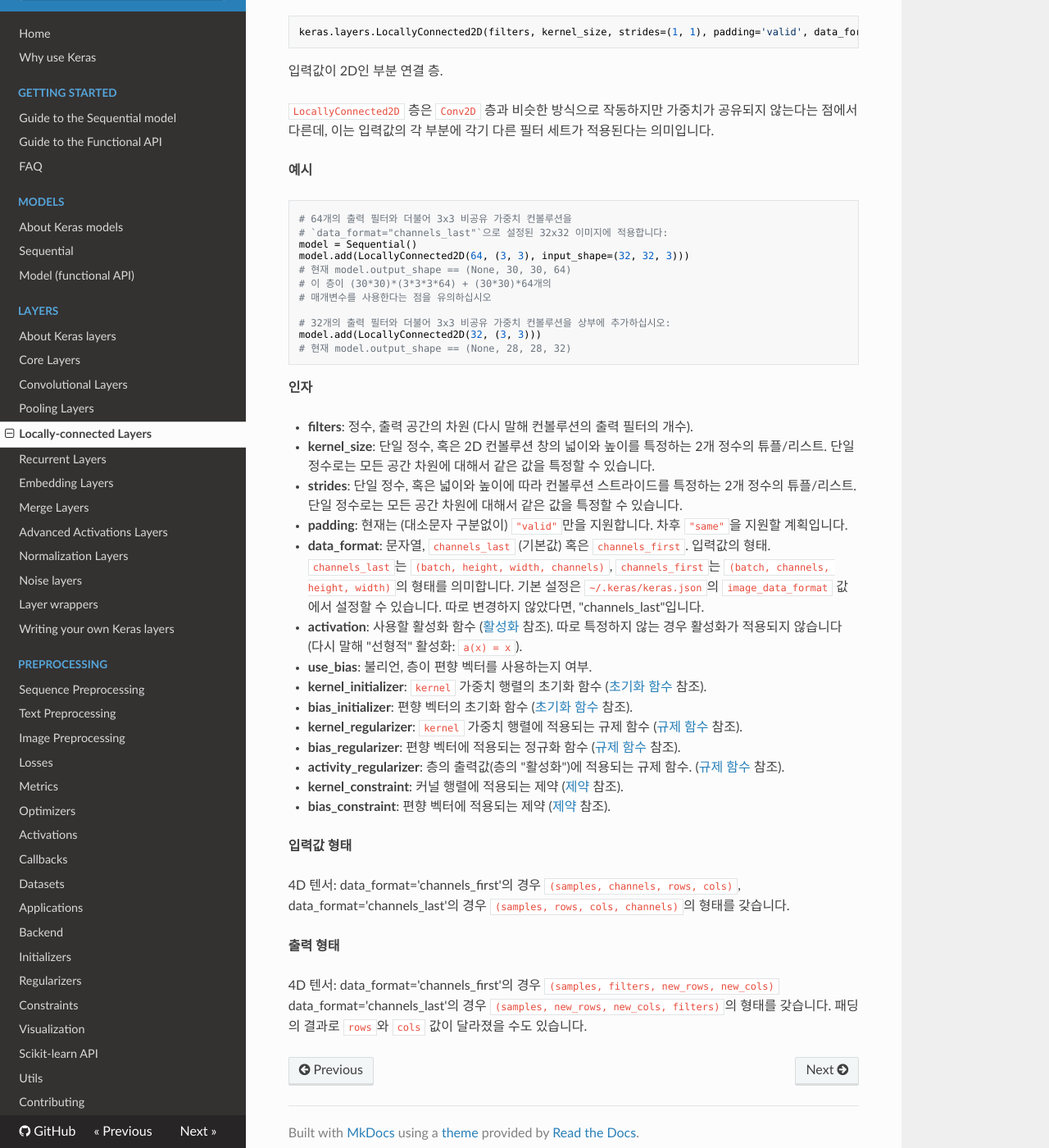
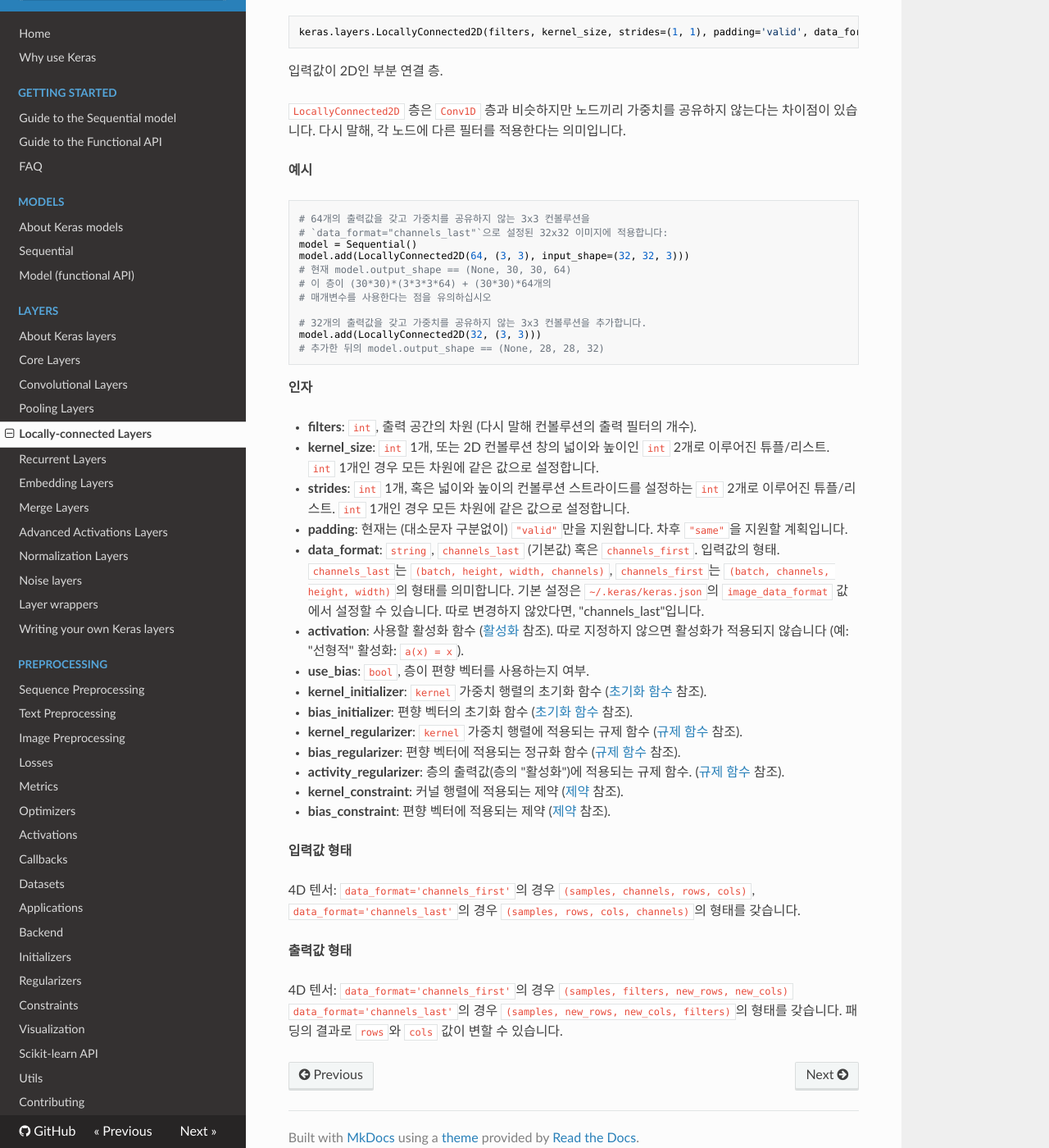
Before and after one commit to keras-team/keras-docs-ko, an MkDocs documentation site: the page built from sources/layers/local.md, in a window 1280 px wide and 1400 px high, scrolled down 1300 px. Shown: the whole window at 82% size. Built offline with MkDocs 1.6.1, drawn with Linux system fonts in a browser that asks for light colours; nearby versions of some CDN libraries; some of the changed text lies outside the part shown.

Commit message:
Update local.md

````diff
--- a/sources/layers/local.md
+++ b/sources/layers/local.md
@@ -8,7 +8,7 @@ keras.layers.LocallyConnected1D(filters, kernel_size, strides=1, padding='valid'
 입력값<sub>input</sub>이 1D인 부분 연결<sub>locally connectded</sub> 층<sub>Layer</sub>.
 
 `LocallyConnected1D` 층은 `Conv1D` 층과 비슷하지만
-노드끼리 가중치를<sub>weight</sub> 공유하지 않는다는 차이점이 있습니다.
+노드끼리 가중치<sub>weight</sub>를 공유하지 않는다는 차이점이 있습니다.
 다시 말해, 각 노드에 다른 필터를 적용한다는 의미입니다.
 
 __예시__
@@ -77,15 +77,15 @@ keras.layers.LocallyConnected2D(filters, kernel_size, strides=(1, 1), padding='v
 
 입력값이 2D인 부분 연결 층.
 
-`LocallyConnected2D` 층은 `Conv2D` 층과 비슷한 방식으로 작동하지만
-가중치가 공유되지 않는다는 점에서 다른데,
-이는 입력값의 각 부분에 각기 다른 필터 세트가 적용된다는
-의미입니다.
+
+`LocallyConnected2D` 층은 `Conv1D` 층과 비슷하지만
+노드끼리 가중치를 공유하지 않는다는 차이점이 있습니다.
+다시 말해, 각 노드에 다른 필터를 적용한다는 의미입니다.
 
 __예시__
 
 ```python
-# 64개의 출력 필터와 더불어 3x3 비공유 가중치 컨볼루션을
+# 64개의 출력값을 갖고 가중치를 공유하지 않는 3x3 컨볼루션을
 # `data_format="channels_last"`으로 설정된 32x32 이미지에 적용합니다:
 model = Sequential()
 model.add(LocallyConnected2D(64, (3, 3), input_shape=(32, 32, 3)))
@@ -93,26 +93,24 @@ model.add(LocallyConnected2D(64, (3, 3), input_shape=(32, 32, 3)))
 # 이 층이 (30*30)*(3*3*3*64) + (30*30)*64개의
 # 매개변수를 사용한다는 점을 유의하십시오
 
-# 32개의 출력 필터와 더불어 3x3 비공유 가중치 컨볼루션을 상부에 추가하십시오:
+# 32개의 출력값을 갖고 가중치를 공유하지 않는 3x3 컨볼루션을 추가합니다.
 model.add(LocallyConnected2D(32, (3, 3)))
-# 현재 model.output_shape == (None, 28, 28, 32)
+# 추가한 뒤의 model.output_shape == (None, 28, 28, 32)
 ```
 
 __인자__
 
-- __filters__: 정수, 출력 공간의 차원
+- __filters__: `int`, 출력 공간의 차원
     (다시 말해 컨볼루션의 출력 필터의 개수).
-- __kernel_size__: 단일 정수, 혹은 2D 컨볼루션 창의
-    넓이와 높이를 특정하는 2개 정수의 튜플/리스트.
-    단일 정수로는 모든 공간 차원에 대해서
-    같은 값을 특정할 수 있습니다.
-- __strides__: 단일 정수, 혹은 넓이와 높이에 따라
-    컨볼루션 스트라이드를 특정하는 2개 정수의 튜플/리스트.
-    단일 정수로는 모든 공간 차원에 대해서
-    같은 값을 특정할 수 있습니다.
+- __kernel_size__: `int` 1개, 또는 2D 컨볼루션 창의
+    넓이와 높이인 `int` 2개로 이루어진 튜플/리스트.
+    `int` 1개인 경우 모든 차원에 같은 값으로 설정합니다.
+- __strides__: `int` 1개, 혹은 넓이와 높이의
+    컨볼루션 스트라이드를 설정하는 `int` 2개로 이루어진 튜플/리스트.
+    `int` 1개인 경우 모든 차원에 같은 값으로 설정합니다.
 - __padding__: 현재는 (대소문자 구분없이) `"valid"`만을 지원합니다.
     차후 `"same"`을 지원할 계획입니다.
-- __data_format__: 문자열,
+- __data_format__: `string`,
     `channels_last` (기본값) 혹은 `channels_first`.
     입력값의 형태.
     `channels_last`는 `(batch, height, width, channels)`, `channels_first`는
@@ -121,9 +119,9 @@ __인자__
     따로 변경하지 않았다면, "channels_last"입니다.
 - __activation__: 사용할 활성화 함수
     ([활성화](../activations.md) 참조).
-    따로 특정하지 않는 경우 활성화가 적용되지 않습니다
-    (다시 말해 "선형적" 활성화: `a(x) = x`).
-- __use_bias__: 불리언, 층이 편향 벡터를 사용하는지 여부.
+    따로 지정하지 않으면 활성화가 적용되지 않습니다
+    (예: "선형적" 활성화: `a(x) = x`).
+- __use_bias__: `bool`, 층이 편향 벡터를 사용하는지 여부.
 - __kernel_initializer__: `kernel` 가중치 행렬의 초기화 함수
     ([초기화 함수](../initializers.md) 참조).
 - __bias_initializer__: 편향 벡터의 초기화 함수
@@ -144,12 +142,12 @@ __인자__
 __입력값 형태__
 
 4D 텐서:
-data_format='channels_first'의 경우 `(samples, channels, rows, cols)`,
-data_format='channels_last'의 경우 `(samples, rows, cols, channels)`의 형태를 갖습니다.
+`data_format='channels_first'`의 경우 `(samples, channels, rows, cols)`,
+`data_format='channels_last'`의 경우 `(samples, rows, cols, channels)`의 형태를 갖습니다.
 
-__출력 형태__
+__출력값 형태__
 
 4D 텐서:
-data_format='channels_first'의 경우 `(samples, filters, new_rows, new_cols)`
-data_format='channels_last'의 경우 `(samples, new_rows, new_cols, filters)`의 형태를 갖습니다.
-패딩의 결과로 `rows`와 `cols` 값이 달라졌을 수도 있습니다.
+`data_format='channels_first'`의 경우 `(samples, filters, new_rows, new_cols)`
+`data_format='channels_last'`의 경우 `(samples, new_rows, new_cols, filters)`의 형태를 갖습니다.
+패딩의 결과로 `rows`와 `cols` 값이 변할 수 있습니다.
````
